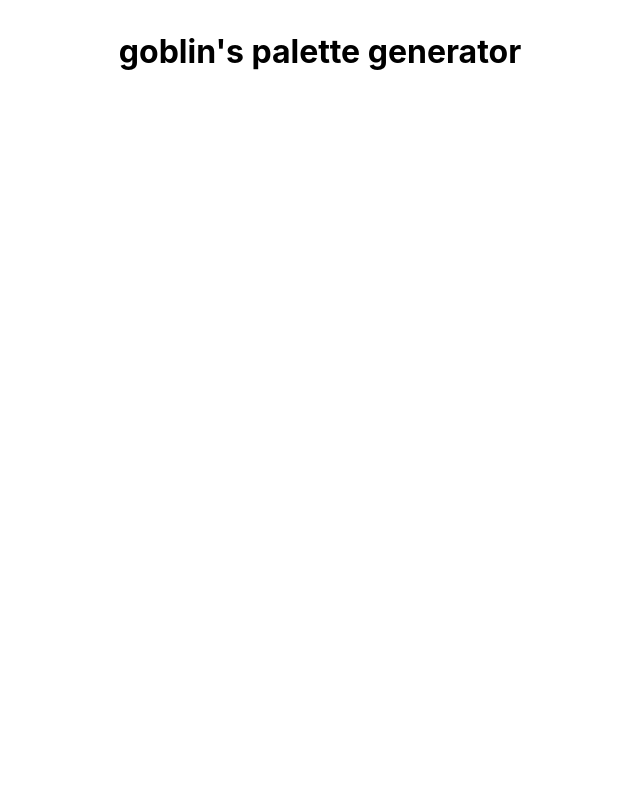
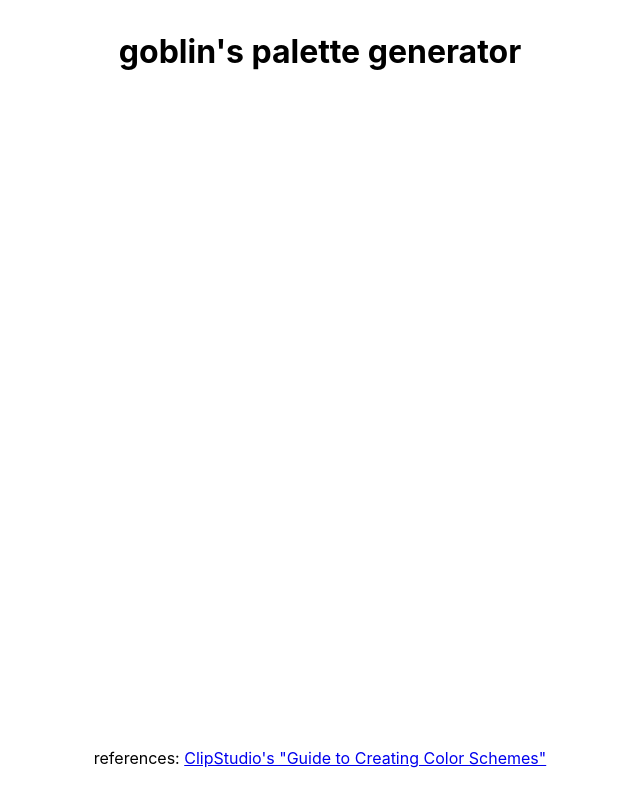
Before and after one commit to goblinodds/palettegen, a React (Create React App) app: page / in a window 1280 px wide. Shown: the whole page, without its empty margins (320-960 px from the left). Built offline with nearby package versions, Linux system fonts and the light colour scheme.

Commit message:
added footer

```diff
--- a/src/App.js
+++ b/src/App.js
@@ -1,5 +1,6 @@
 import './App.css';
 import Header from './appComponents/Header';
+import Footer from './appComponents/Footer';
 
 function App() {
   return (
@@ -7,6 +8,7 @@ function App() {
       <header className="App-header">
         <Header />
       </header>
+      <Footer />
     </div>
   );
 }
--- /dev/null
+++ b/src/appComponents/Footer.css
@@ -0,0 +1,7 @@
+#Footer {
+    text-align: center;
+    margin: 2rem 0;
+    position: fixed;
+    bottom: 0;
+    width: 100%;
+}
--- /dev/null
+++ b/src/appComponents/Footer.js
@@ -0,0 +1,7 @@
+import './Footer.css'
+
+export default function Footer() {
+    return (
+        <div id='Footer'>references: <a href='https://www.clipstudio.net/how-to-draw/archives/156922' target='_blank' rel='noopener noreferrer'>ClipStudio's "Guide to Creating Color Schemes"</a></div>
+    )
+}
```
Also changed, not shown: src/appComponents/Palette.js (added, +7 -0 lines), src/appComponents/Palette.css (added).
